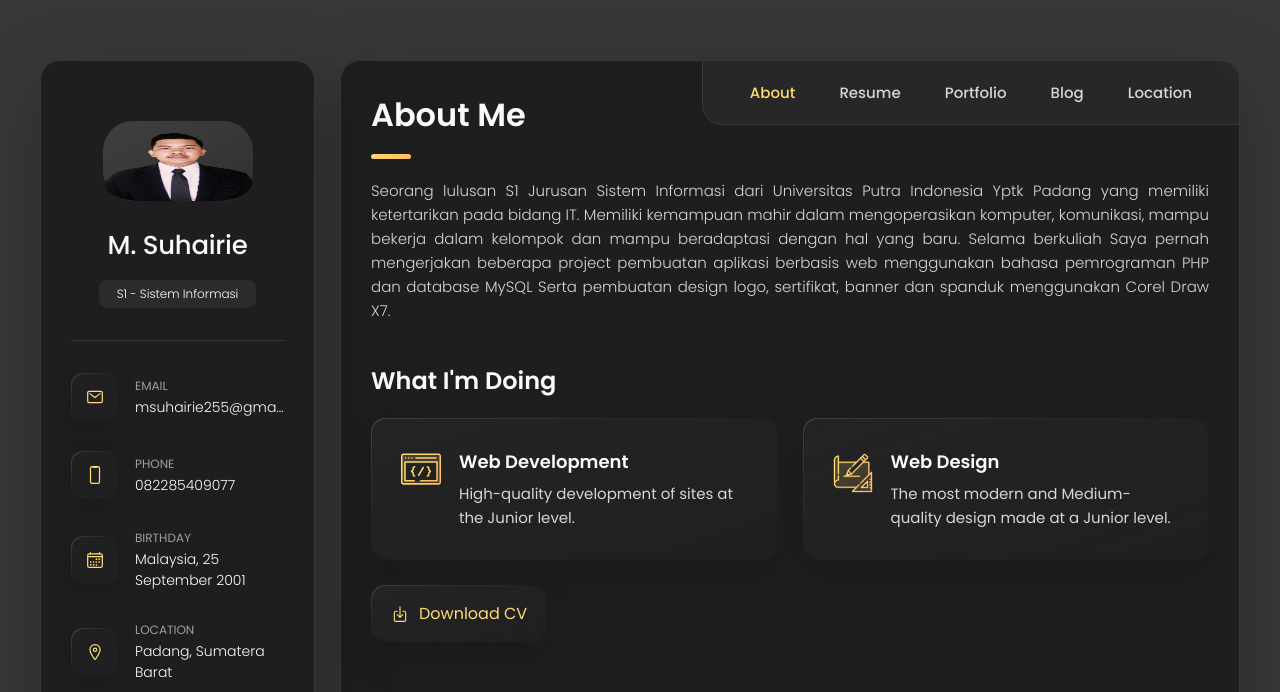
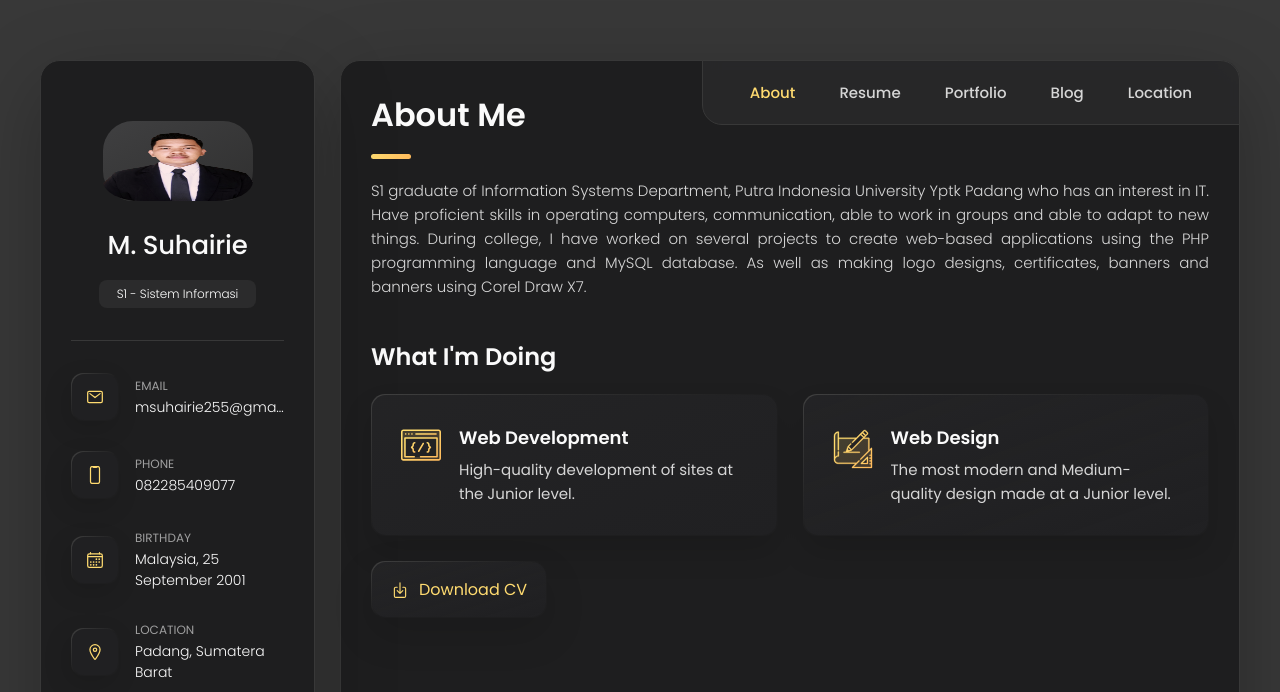
Before and after one commit to MSuhairie/Portfolio-MSuhairie, a plain HTML site: page index.html in a window 1280 px wide. Shown: the top 692 px of the page. Drawn offline with nearby package versions, Linux system fonts and the light colour scheme.

Commit message:
Update profile
Update profile

```diff
--- a/index.html
+++ b/index.html
@@ -211,7 +211,7 @@
 
         <section class="about-text">
           <p align="justify">
-            Seorang lulusan S1 Jurusan Sistem Informasi dari Universitas Putra Indonesia Yptk Padang yang memiliki ketertarikan pada bidang IT. Memiliki kemampuan mahir dalam mengoperasikan komputer, komunikasi, mampu bekerja dalam kelompok dan mampu beradaptasi dengan hal yang baru. Selama berkuliah Saya pernah mengerjakan beberapa project pembuatan aplikasi berbasis web menggunakan bahasa pemrograman PHP dan database MySQL Serta pembuatan design logo, sertifikat, banner dan spanduk menggunakan Corel Draw X7.
+            S1 graduate of Information Systems Department, Putra Indonesia University Yptk Padang who has an interest in IT. Have proficient skills in operating computers, communication, able to work in groups and able to adapt to new things. During college, I have worked on several projects to create web-based applications using the PHP programming language and MySQL database. As well as making logo designs, certificates, banners and banners using Corel Draw X7.
           </p>
 
           <!-- <p>
```
